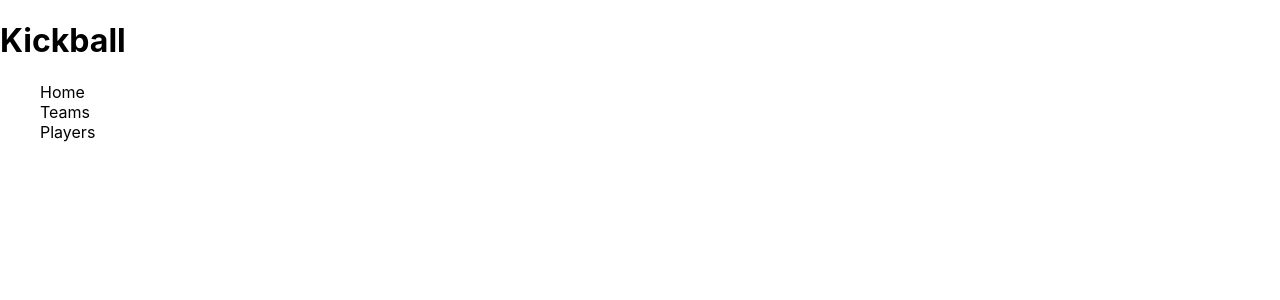
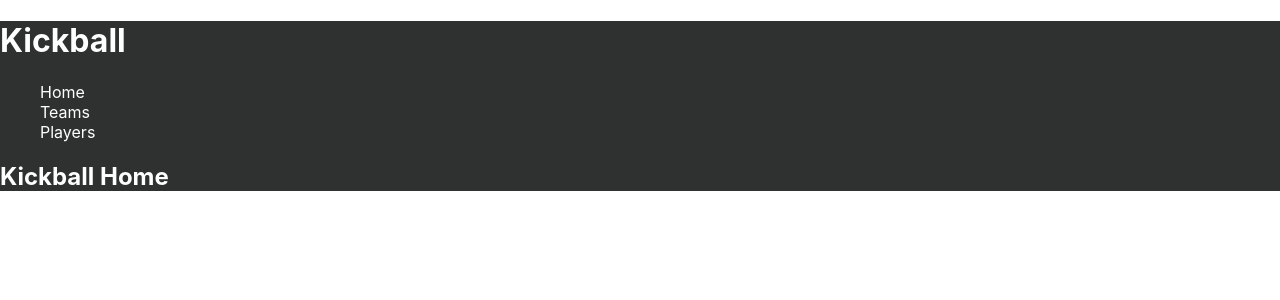
Before and after one commit to justin-w-soto/kickballb, a React (Create React App) app: page / in a window 1280 px wide. Shown: the top 300 px of the page. Built offline with nearby package versions, Linux system fonts and the light colour scheme.

Commit message:
all components made

```diff
--- a/src/App.js
+++ b/src/App.js
@@ -3,6 +3,7 @@ import { TeamList } from './views/teamList/TeamList'
 import { TeamDetail } from './views/teamDetail/TeamDetail'
 import { PlayerList } from './views/playerList/PlayerList'
 import { PlayerDetail } from './views/playerDetail/PlayerDetail'
+import { Home } from './views/home/Home'
 import { Nav } from './views/navbar/Nav'
 import './App.css';
 
@@ -10,9 +11,15 @@ import './App.css';
 function App() {
   return (
     <Router>
+      <main className="App">
       <Nav />
-      <main className="App">
-
+      <Switch>
+        <Route path="/" exact component={Home} />
+        <Route path="/teamlist" exact component={TeamList} />
+        <Route path="/team/:id" exact component={TeamDetail} />
+        <Route path="/playerlist" exact component={PlayerList} />
+        <Route path="/player/:id" exact component={PlayerDetail} />
+      </Switch>
       </main>
     </Router>
   );
--- /dev/null
+++ b/src/views/home/Home.jsx
@@ -0,0 +1,9 @@
+import React from 'react'
+
+export const Home = () => {
+    return (
+        <div>
+            <h2>Kickball Home</h2>
+        </div>
+    )
+}
```
Also changed, not shown: src/views/home/Home.css (added), 1 other file (tests, documents, lock files or other folders).
